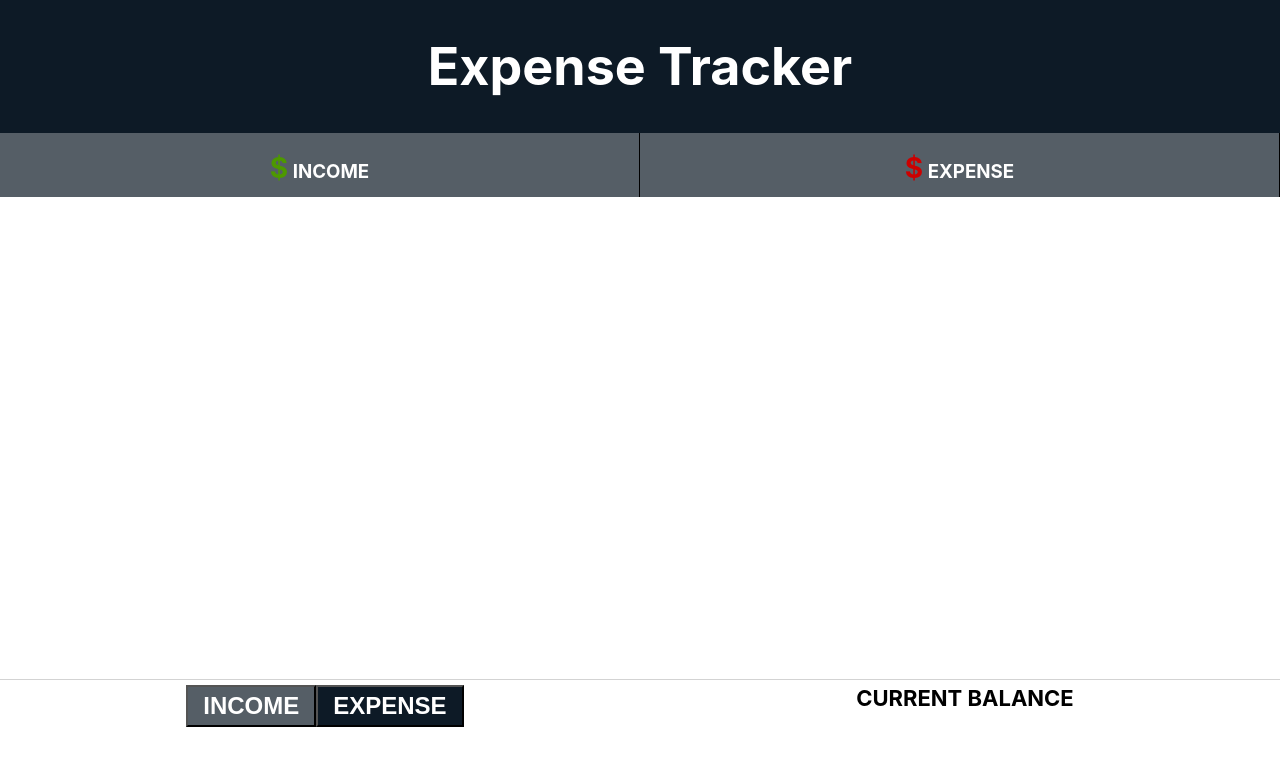
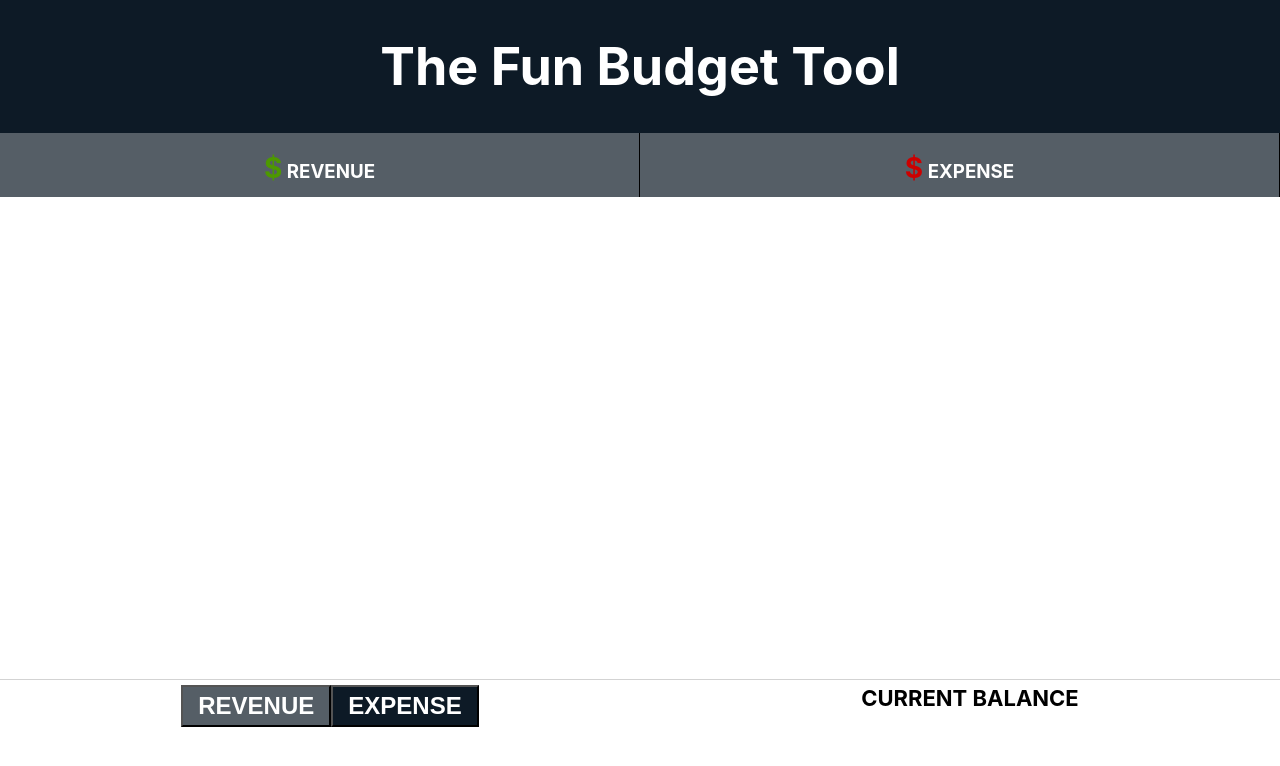
Before and after one commit to shakiraweir/expense-tracker, a React (Create React App) app: page / in a window 1280 px wide. Shown: the top 766 px of the page. Built offline with nearby package versions, Linux system fonts and the light colour scheme.

Commit message:
home updates

```diff
--- a/src/components/App/App.js
+++ b/src/components/App/App.js
@@ -6,7 +6,7 @@ import Home from '../Home/Home'
 import Revenue from '../Revenue/Revenue'
 import ShowRevenue from '../Revenue/ShowRevenue'
 import CreateRevenue from '../Revenue/CreateRevenue'
-import UpdateRevenue from '../Revenue/UpdateRevenue';
+import UpdateRevenue from '../Revenue/UpdateRevenue'
 
 import Expense from '../Expense/Expense'
 import UpdateExpense from '../Expense/UpdateExpense'
@@ -20,15 +20,17 @@ class App extends Component {
     return (
       <div className="App">
         <header className="App-header">
-          <h1>Expense Tracker</h1>
+          <h1>The Fun Budget Tool</h1>
         </header>
         <Route path ="/" exact render={() => <Home />} />
 
+        <Switch>
         <Route path="/revenue" exact render={() => <Revenue /> } />
         <Route path="/revenue/create" exact render={routerProps => <CreateRevenue {...routerProps} /> } />
         {/* <Route path="/revenue/show" exact render={() => <ShowRevenue /> } /> */}
         <Route path="/revenue/:id" exact render={(routerProps) => <ShowRevenue {...routerProps}/> } />
         <Route path="/revenue/edit/:id" exact render={(routerProps) => <UpdateRevenue {...routerProps}/> } />
+        </Switch>
 
         <Switch>
         <Route path="/expense" exact render={() => <Expense /> } />
--- a/src/components/Expense/Expense.js
+++ b/src/components/Expense/Expense.js
@@ -62,6 +62,7 @@ class Expense extends Component {
                 <div className="links">
                     <nav className="category">
                         <Link to="/"><h3>Back</h3></Link>
+
                         <Link to="/expense/create"><h3><span className="money-right">$</span> Add Expense</h3></Link>
                     </nav>
                 </div>
--- a/src/components/Home/Home.js
+++ b/src/components/Home/Home.js
@@ -10,14 +10,14 @@ class Home extends Component {
             <div>
                 <div className="links">
                     <nav className="category">
-                        <Link to="/revenue"><h3><span className="money-left">$</span>  Income</h3>
+                        <Link to="/revenue"><h3><span className="money-left">$</span>  Revenue</h3>
                         </Link>
                         <Link to="/expense"><h3><span className="money-right">$</span>  Expense</h3>
                         </Link>
                     </nav>
                     <footer className="total">
 	                    <div className="btn">
-	                        <button className="btn-left">Income</button>
+	                        <button className="btn-left">Revenue</button>
 	                        <button className="btn-right">Expense</button>
 	                    </div>
 	                    <p>Current Balance</p>
```
